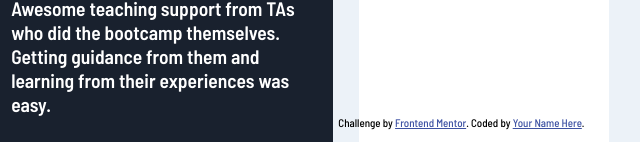
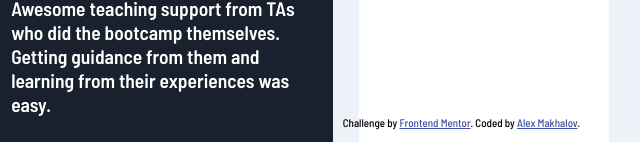
Before and after one commit to OVI19RUS/testimonials-grid-section-main, a plain HTML site: page index.html in a window 1280 px wide. Shown: the part 639-781 px from the top of the page, 441-1081 px from the left. Drawn offline with Linux system fonts and the light colour scheme.

Commit message:
Update index.html

```diff
--- a/index.html
+++ b/index.html
@@ -95,7 +95,7 @@
 
   <div class="attribution">
       Challenge by <a href="https://www.frontendmentor.io?ref=challenge" target="_blank">Frontend Mentor</a>.
-    Coded by <a href="#">Your Name Here</a>.
+    Coded by <a href="#">Alex Makhalov</a>.
   </div>
   </body>
 </html>
```
